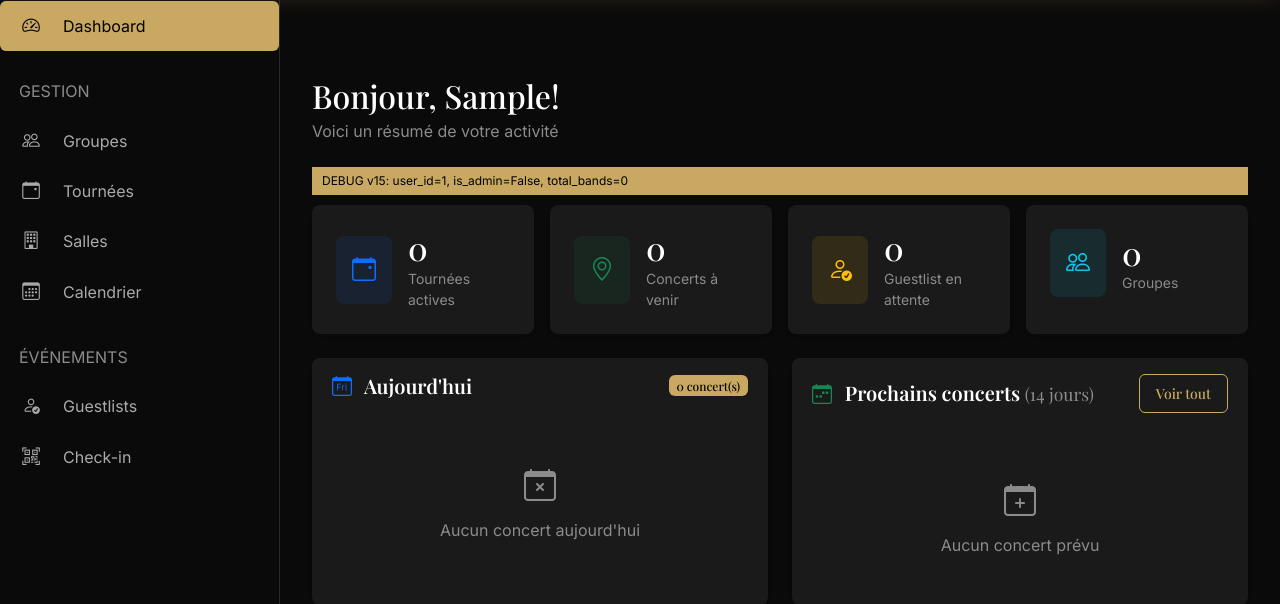
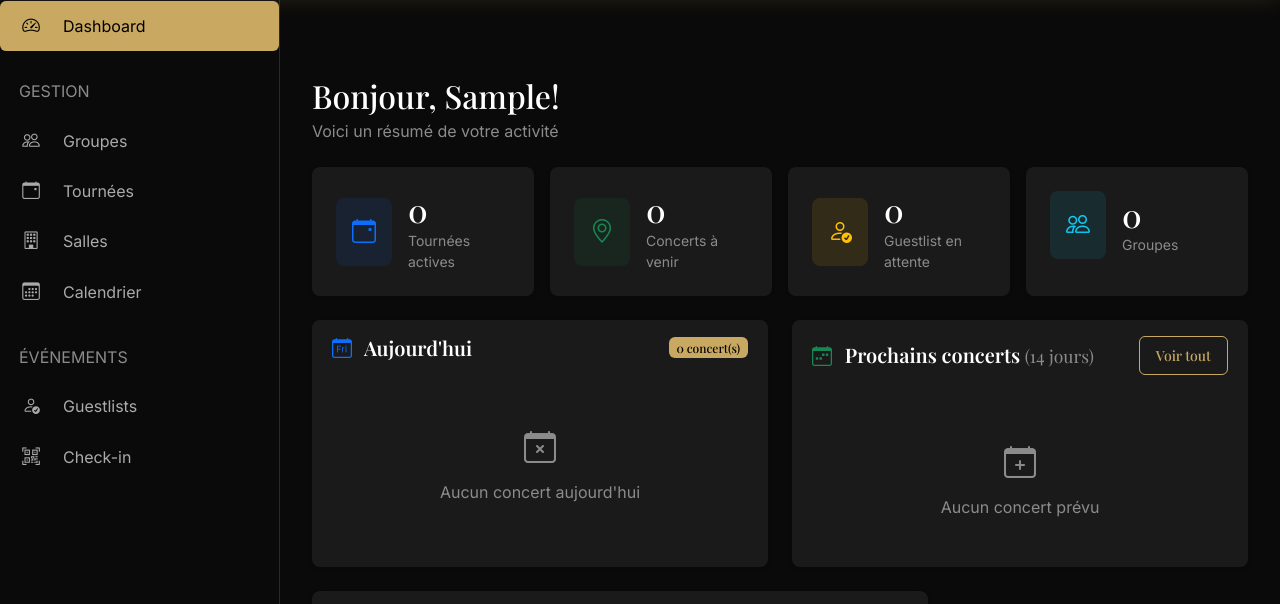
Before and after one commit to arnwaldn/live-tour-manager, a Flask app: page / in a window 1280 px wide. Shown: the part 75-679 px from the top of the page. Run offline with Flask 3, Linux system fonts and the light colour scheme; the visitor is signed in with stand-in values (Sample User, id 1); data that the repository does not hold is empty; some libraries are stand-ins or nearby versions.

Commit message:
Clean up debug code - admin bands fix complete

```diff
--- a/app/blueprints/main/routes.py
+++ b/app/blueprints/main/routes.py
@@ -26,7 +26,7 @@ def health_check():
         'status': status,
         'database': db_status,
         'service': 'tour-manager',
-        'version': '2026-01-30-v16'  # Deployment version marker
+        'version': '2026-01-30'  # Deployment version marker
     }), 200 if status == 'healthy' else 503
 
 
@@ -503,7 +503,6 @@ def dashboard():
     if is_admin:
         user_bands = Band.query.order_by(Band.name).all()
         user_band_ids = [b.id for b in user_bands]
-        print(f"[DASHBOARD-v13] ADMIN branch: {len(user_bands)} bands")
     else:
         # Get user's bands (as member or manager) - using direct queries for reliability
         # 1. Bands where user is manager (via Band.manager_id)
@@ -517,7 +516,6 @@ def dashboard():
         user_bands_dict = {b.id: b for b in member_bands + managed_bands}
         user_bands = list(user_bands_dict.values())
         user_band_ids = list(user_bands_dict.keys())
-        print(f"[DASHBOARD-v13] NON-ADMIN branch: {len(user_bands)} bands")
 
     # Active tours for user's bands
     active_tours = Tour.query.filter(
@@ -575,8 +573,7 @@ def dashboard():
         upcoming_stops=upcoming_stops,
         today_stops=today_stops,
         pending_guestlist=pending_guestlist,
-        stats=stats,
-        is_admin=is_admin  # DEBUG: pass to template
+        stats=stats
     )
 
 
--- a/app/templates/main/dashboard.html
+++ b/app/templates/main/dashboard.html
@@ -1,6 +1,6 @@
 {% extends "layouts/dashboard.html" %}
 
-{% block title %}Dashboard v16 ({{ stats.total_bands }} bands) - Studio Palenque Tour{% endblock %}
+{% block title %}Dashboard - Studio Palenque Tour{% endblock %}
 
 {% block page_header %}
 <div class="d-flex flex-column flex-md-row justify-content-between align-items-start align-items-md-center mb-4">
@@ -21,10 +21,6 @@
 {% endblock %}
 
 {% block content %}
-<!-- DEBUG v15 -->
-<div style="background:#C9A962;color:#000;padding:5px 10px;font-size:12px;margin-bottom:10px;">
-    DEBUG v15: user_id={{ current_user.id }}, is_admin={{ is_admin }}, total_bands={{ stats.total_bands }}
-</div>
 <!-- Stats Cards -->
 <div class="row row-cols-2 row-cols-lg-4 g-3 mb-4">
     <div class="col">
```
